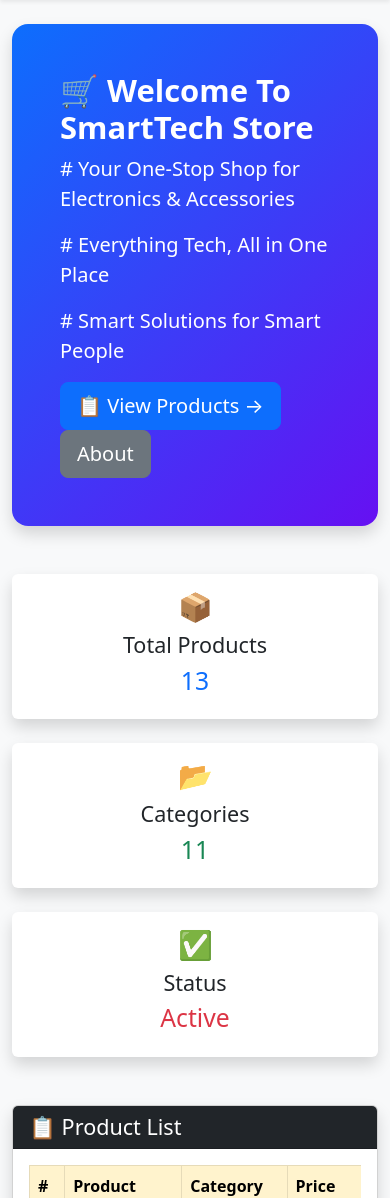
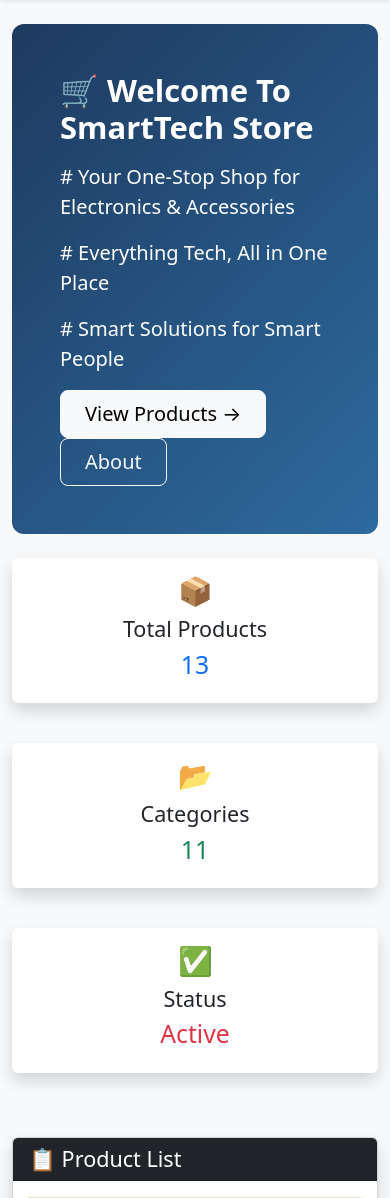
Before and after one commit to kadam768550/python-training, a Flask app: page / in a window 390 px wide. Shown: the part 60-1258 px from the top of the page. Run offline with Flask 3, Linux system fonts and the light colour scheme; data comes from the database, SQL or seed files in the repository.

Commit message:
responsive design:hamburger navbar, mobile cards, table scroll

```diff
--- a/templates/base.html
+++ b/templates/base.html
@@ -62,6 +62,7 @@
             <a class="navbar-brand fw-bold fs-5 me-3" href="{{ url_for('home') }}">
                  🏪 SmartTech Store
             </a>
+
             <!-- Hamburger menu for mobile -->
             <button class="navbar-toggler"
             type="button"
--- a/templates/home.html
+++ b/templates/home.html
@@ -4,14 +4,14 @@
 
 {% block content %}
 
-<!-- Hero Section -->
-<div class="p-5 mb-5 rounded-4 text-white shadow"
-     style="background: linear-gradient(135deg,#0d6efd,#6610f2);">
-
-    <h1 class="display-5 fw-bold">
+<!-- Hero Section — professional banner -->
+<div class="hero-section p-5 mb-4">
+    <div class="row align-items-center">
+        <div class="col-md-8">
+            <h1 class="display-5 fw-bold mb-2">
                 🛒 Welcome To SmartTech Store
             </h1>
-
+            <p class="fs-5 opacity-75 mb-3">
                 <p class="lead">
                 # Your One-Stop Shop for Electronics & Accessories
                 </p>
@@ -24,19 +24,25 @@
                 # Smart Solutions for Smart People
                 </p>
 
-    <a href="{{ url_for('product') }}" class="btn btn-primary btn-lg me-2">
-        📋 View Products →
+            </p>
+            <a href="{{ url_for('product') }}"
+               class="btn btn-light btn-lg px-4 me-2">
+                View Products →
             </a>
-
-    <a href="{{ url_for('about') }}" class="btn btn-secondary btn-lg">
+            <a href="{{ url_for('about') }}"
+               class="btn btn-outline-light btn-lg px-4">
                 About
             </a>
-
+        </div>
+        <div class="col-12 col-md-4 text-center d-none d-md-block">
+            <span style="font-size: 120px;">📱</span>
+        </div>
+    </div>
 </div>
 
 <!-- Dashboard Cards -->
 <div class="row g-4 mb-5">
-    <div class="col-md-4">
+    <div class="col-12 col-md-4 mb-3">
         <div class="card border-0 shadow text-center h-100">
             <div class="card-body">
                 <h1>📦</h1>
@@ -46,7 +52,7 @@
         </div>
     </div>
 
-    <div class="col-md-4">
+    <div class="col-12 col-md-4 mb-3">
         <div class="card border-0 shadow text-center h-100">
             <div class="card-body">
                 <h1>📂</h1>
@@ -58,7 +64,7 @@
         </div>
     </div>
 
-    <div class="col-md-4">
+    <div class="col-12 col-md-4 mb-3">
         <div class="card border-0 shadow text-center h-100">
             <div class="card-body">
                 <h1>✅</h1>
```
Lines whose indentation alone changed are shown as unchanged.
